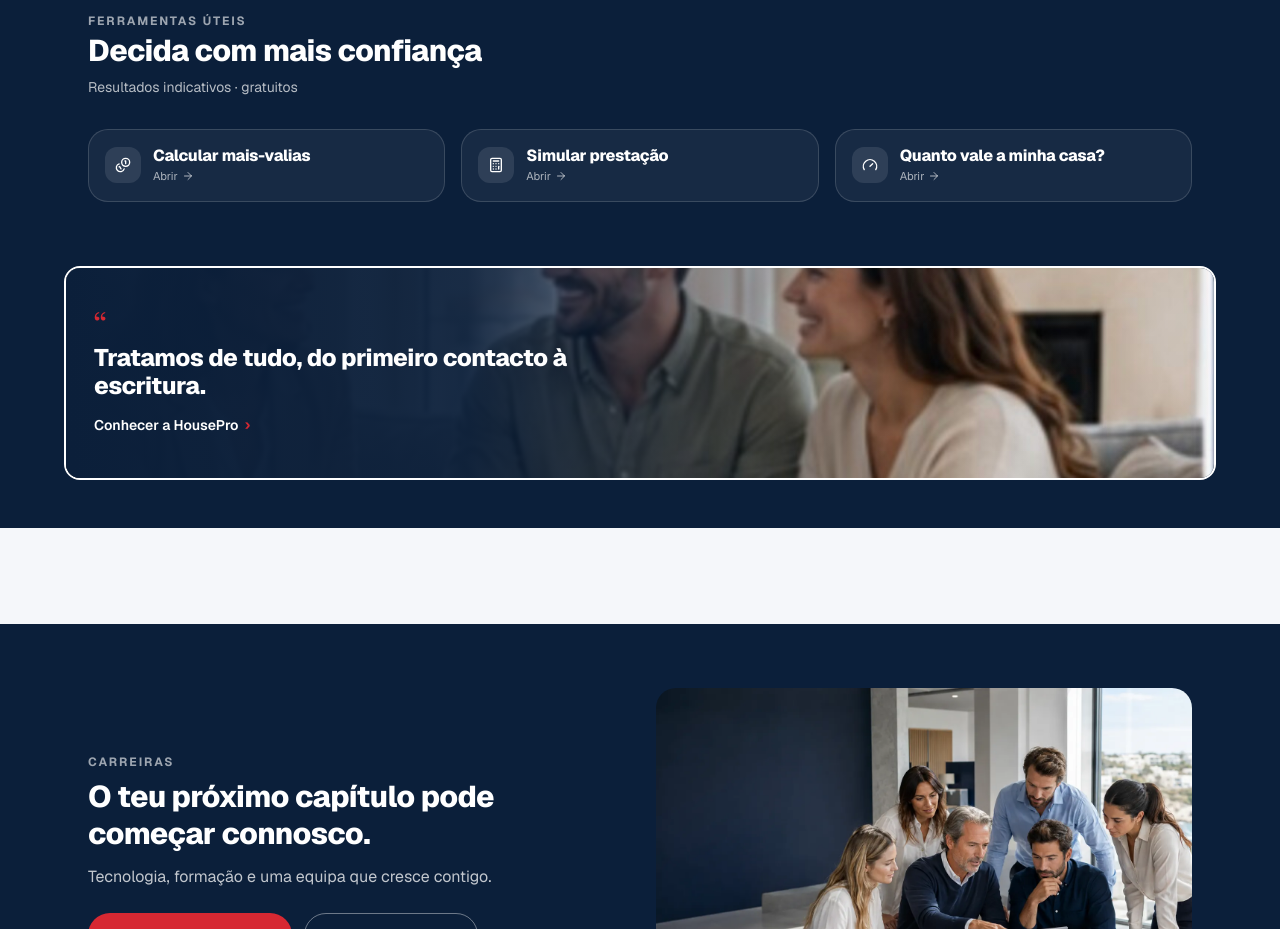
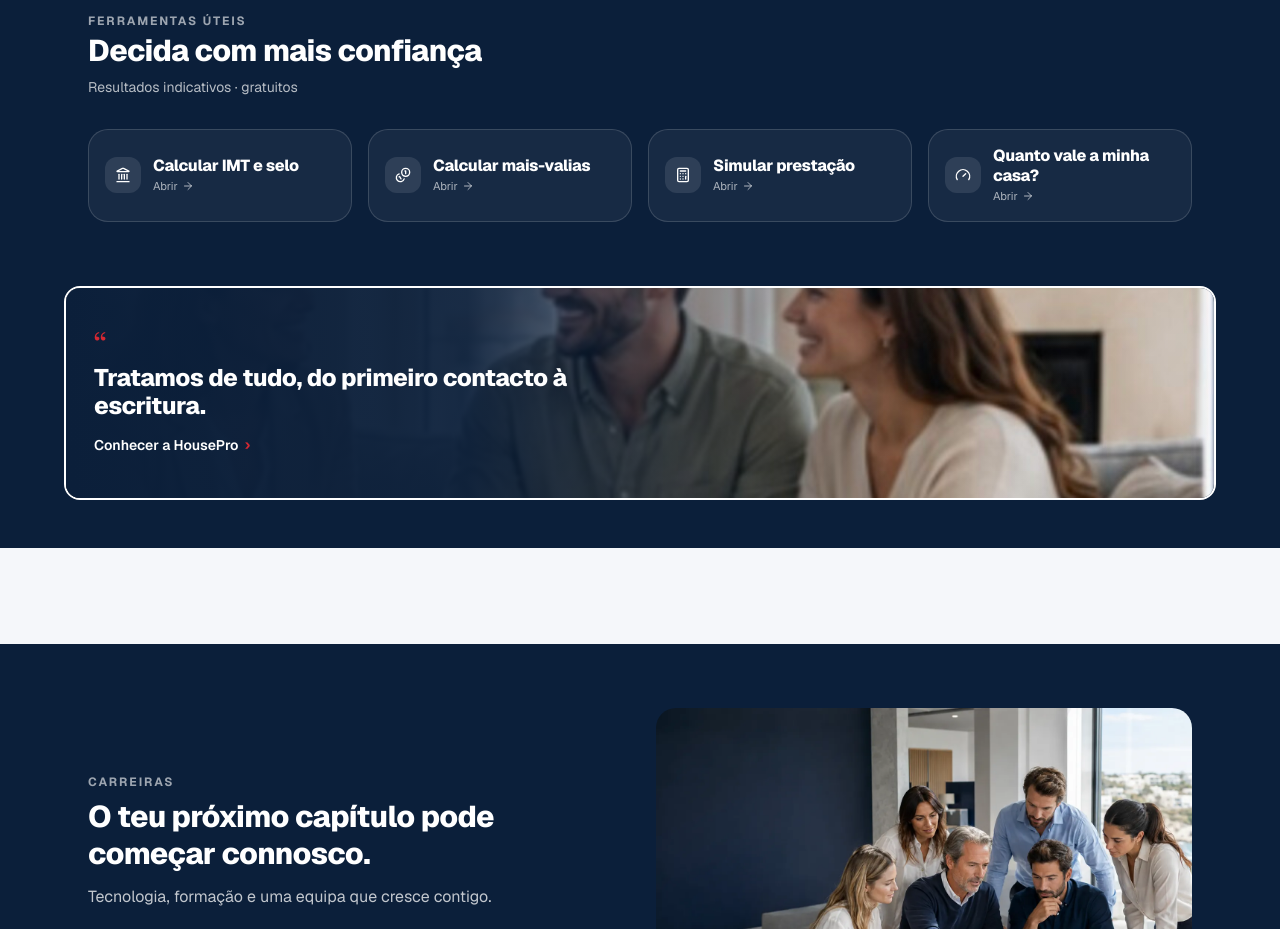
Before and after one commit to rsivales/housepro, a Next.js app: page / in a window 1280 px wide. Shown: the part 2140-3069 px from the top of the page. Built offline with nearby package versions, Linux system fonts and the light colour scheme; no server answers; the database is empty.

Commit message:
Link IMT calculator alongside homepage tools

```diff
--- a/src/components/home/useful-tools.tsx
+++ b/src/components/home/useful-tools.tsx
@@ -1,11 +1,17 @@
 import Link from "next/link";
-import { Coins, Calculator, Gauge, ArrowRight } from "lucide-react";
+import { Coins, Calculator, Gauge, ArrowRight, Landmark } from "lucide-react";
 
 /**
  * "Ferramentas úteis" — decida com mais confiança. Fundo Deep Navy.
  * Cada ferramenta liga a uma página real e indexável. Resultados indicativos.
  */
 const TOOLS = [
+  {
+    icon: Landmark,
+    title: "Calcular IMT e selo",
+    desc: "Simule os impostos na compra de casa.",
+    href: "/ferramentas/imt",
+  },
   {
     icon: Coins,
     title: "Calcular mais-valias",
@@ -43,7 +49,7 @@ export function UsefulTools() {
           <p className="mt-2 text-sm text-white/70">Resultados indicativos · gratuitos</p>
         </div>
 
-        <div className="mt-5 grid grid-cols-3 gap-2 sm:mt-8 sm:gap-4">
+        <div className="mt-5 grid grid-cols-2 gap-2 sm:mt-8 sm:grid-cols-4 sm:gap-4">
           {TOOLS.map((t) => (
             <Link
               key={t.title}
```
